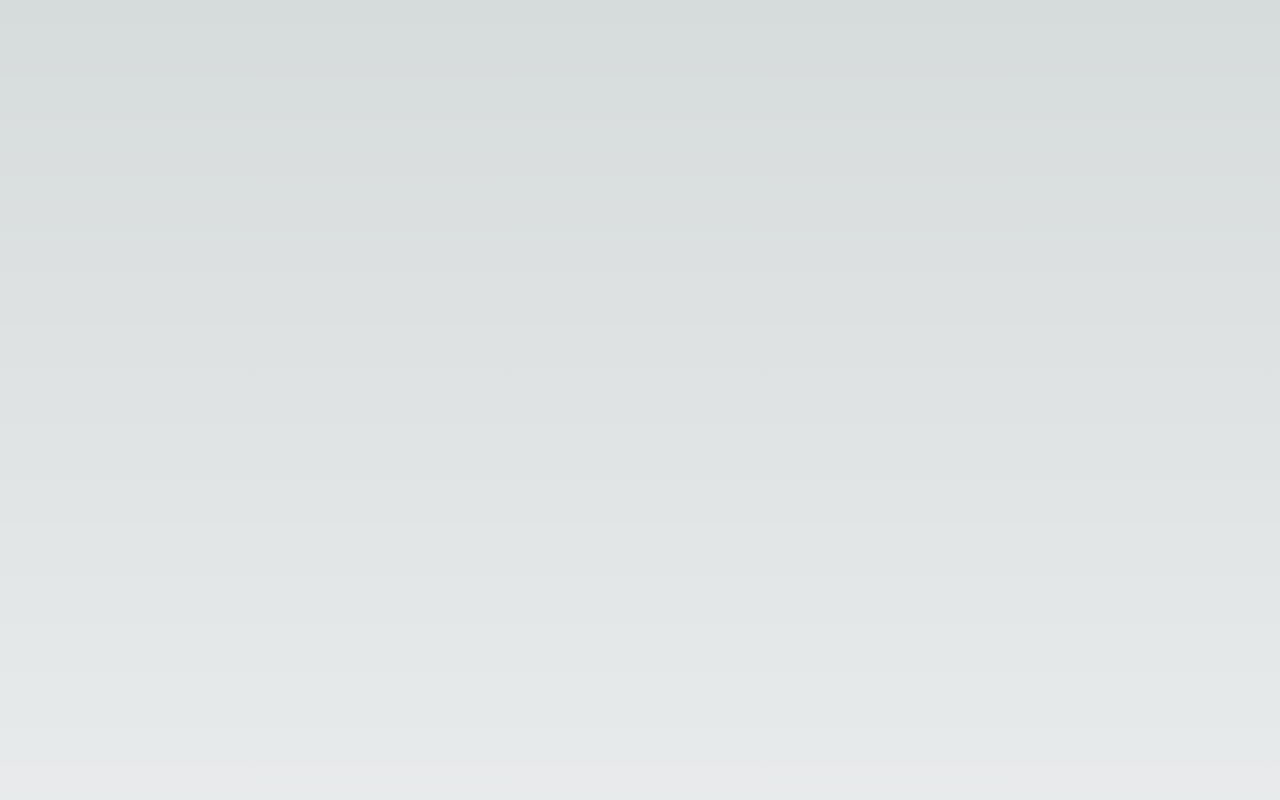
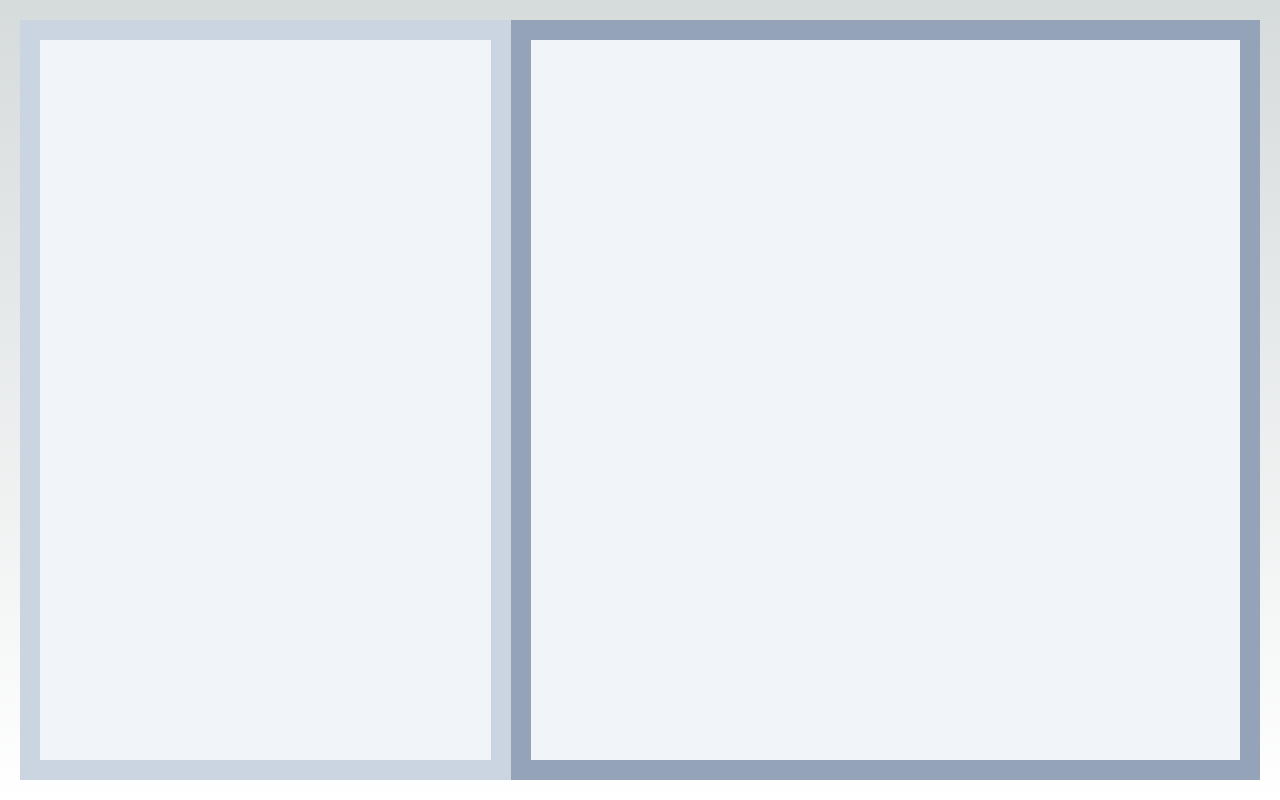
Before and after one commit to DaViz2/data_visualizer, a Next.js app: page / in a window 1280 px wide. Shown: the top 800 px of the page. Built offline with nearby package versions, Linux system fonts and the light colour scheme.

Commit message:
divide partition

```diff
--- /dev/null
+++ b/src/app/components/components.tsx
@@ -0,0 +1,2 @@
+export {default as Userarea} from './userarea';
+export {default as Stage} from './stage';
--- /dev/null
+++ b/src/app/components/stage.tsx
@@ -0,0 +1,7 @@
+export default function Stage() {
+  return (
+    <div className="flex w-full h-full">
+      <div className="flex grow-[1] h-[100%] flex-col items-center p-24 bg-slate-100"/>
+    </div>
+  );
+}
--- /dev/null
+++ b/src/app/components/userarea.tsx
@@ -0,0 +1,7 @@
+export default function Userarea() {
+  return (
+    <div className="flex w-full h-full">
+      <div className="flex grow-[1] h-[100%] flex-col items-center justify-between p-24 bg-slate-100"/>
+    </div>
+  );
+}
--- a/src/app/page.tsx
+++ b/src/app/page.tsx
@@ -1,10 +1,15 @@
-import Image from "next/image";
+import {Userarea, Stage} from "./components/components";
+
 
 export default function Home() {
   return (
-    <main className="flex min-h-screen flex-col items-center justify-between p-24">
-      <div className="flex min-h-screen flex-col items-center justify-between p-24"/>
-      <div className="flex min-h-screen flex-col items-center justify-between p-24"/>
+    <main className="flex h-[100vh] flex-row items-center p-5">
+      <div className="flex h-[100%] grow-[1] items-center p-5 bg-slate-300">
+        <Userarea/>
+      </div>
+      <div className="flex h-[100%] grow-[2] items-center p-5 bg-slate-400">
+        <Stage/>
+      </div>
     </main>
   );
 }
```
